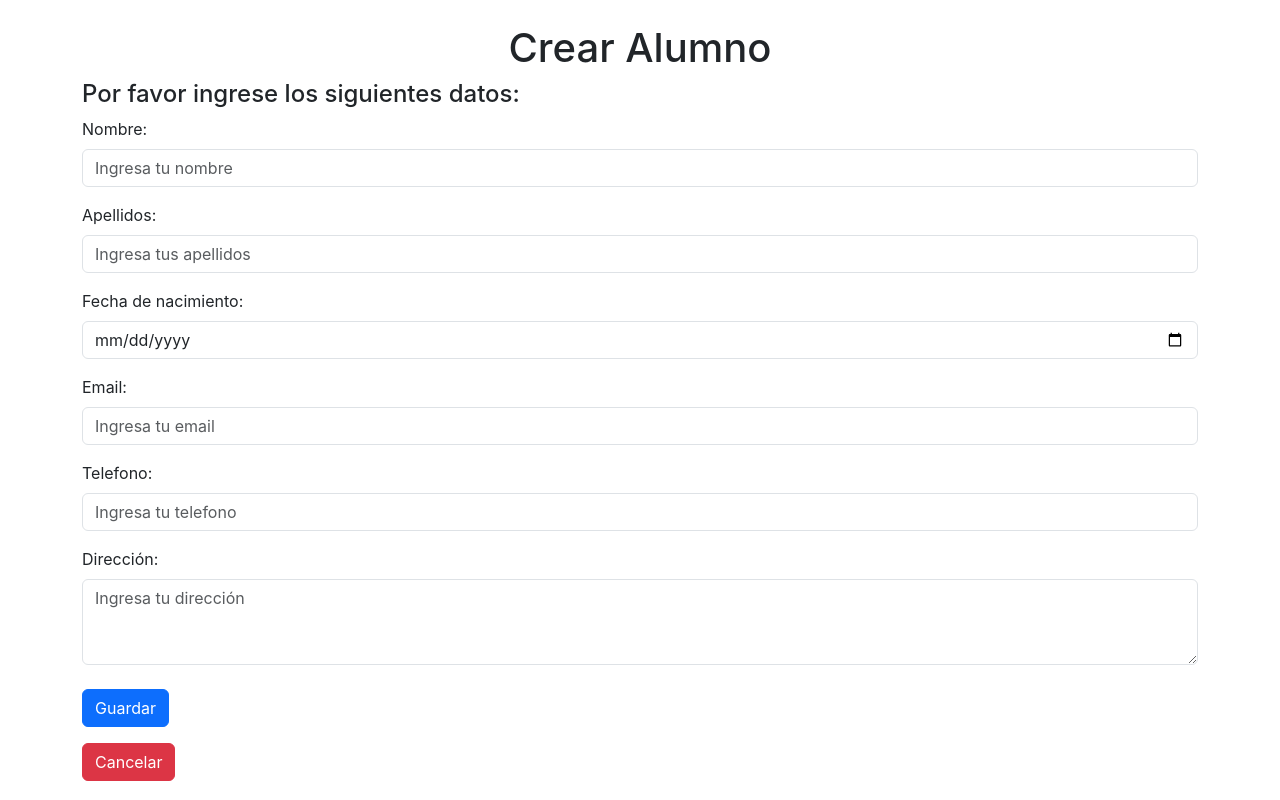
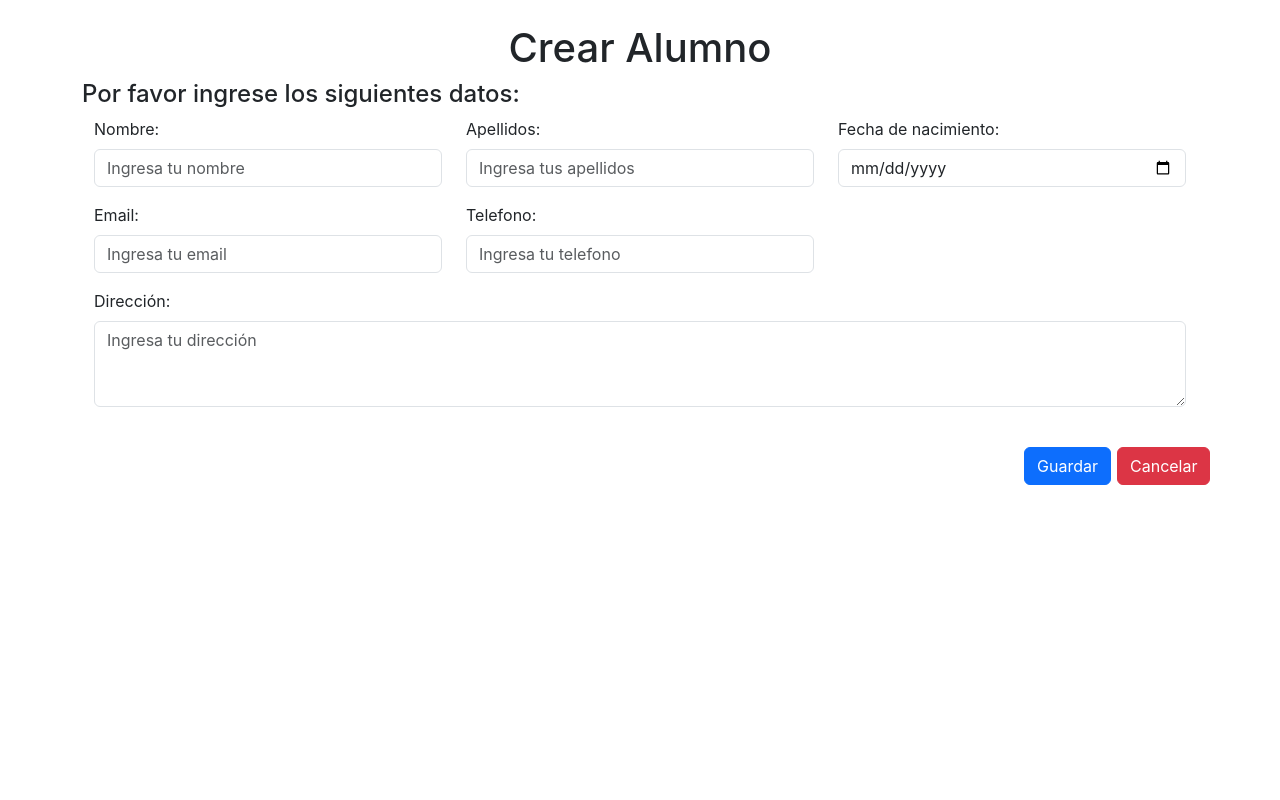
Before and after one commit to luisguillermo2017/react-alumnos-universidad-creativa-p3-2025, a React (Create React App) app: page /crearAlumno in a window 1280 px wide. Built offline with nearby package versions, Linux system fonts and the light colour scheme.

Commit message:
Dinamismo para tipos de ambiente

```diff
--- a/src/App.js
+++ b/src/App.js
@@ -4,27 +4,54 @@ import ListaAlumnos from './views/ListaAlumnos';
 import CrearAlumno from './views/CrearAlumno';
 import Error404 from './views/Error404';
 import EditarAlumno from './views/EditarAlumno';
+import Login from './views/Login';
 
 function App() {
+
+  const estadoLogin = true;
+  const rol = 'estandar';
+
+  if (estadoLogin) {
+
     return (
       <>
 
         <BrowserRouter>
 
           <Routes>
-          <Route path='/' element={  <ListaAlumnos /> } ></Route>
-          <Route path='/crearAlumno' element={  <CrearAlumno /> } ></Route>
-          <Route path='/editarAlumno' element={  <EditarAlumno /> } ></Route>
-          <Route path='/*' element={  <Error404 /> } ></Route>
+            <Route path='/' element={<ListaAlumnos />} ></Route>
+            <Route path='/crearAlumno' element={<CrearAlumno />} ></Route>
+            <Route path='/editarAlumno' element={<EditarAlumno />} ></Route>
+            <Route path='/*' element={<Error404 />} ></Route>
           </Routes>
 
         </BrowserRouter>
 
+      </>
+    );
+
+  }
+
+  if (!estadoLogin) {
+
+    return (
+      <>
+
+        <BrowserRouter>
+
+          <Routes>
+            <Route path='/*' element={<Login />} ></Route>
+          </Routes>
+
+        </BrowserRouter>
+
+      </>
+    );
+
+  }
 
 
 
-    </>
-  );
 }
 
 export default App;
--- a/src/ambientes/RutasEndpoinst.js
+++ b/src/ambientes/RutasEndpoinst.js
@@ -1,23 +1,61 @@
-/*
-Mas adelante, en  este mismo archivo, se programaran los diferentes ambientes para:
-Producción, QA, Desarrollo Local, Desarrollo en Servidores
-Por ahora solamente estarán las rutas
-*/
+let Ambiente = '';
+
+Ambiente = 'Local';
+// Ambiente = 'Desarrollo';
+//Ambiente = 'QA';
+// Ambiente = 'Produ';
+
+
+let ruta_apis_alumnos = '';
+let ruta_apis_cursos = '';
+let ruta_apis_tipo_cambio = '';
+
+switch(Ambiente){
+    case 'Local':
+        ruta_apis_alumnos = "http://localhost:3001/";
+        ruta_apis_cursos = "http://localhost:3002/";
+        ruta_apis_tipo_cambio = "http://localhost:3003";
+        break;
+    case 'Desarrollo':
+        ruta_apis_alumnos = "http://192.168.42.13:3001/";
+        ruta_apis_cursos = "http://1192.168.42.13:3002/";
+        ruta_apis_tipo_cambio = "http://192.168.88.40:3001/";
+        break;
+    case 'QA':
+        ruta_apis_alumnos = "http://192.168.51.20:3001/";
+        ruta_apis_cursos = "http://192.168.51.20:3002/";
+          ruta_apis_tipo_cambio = "http://192.168.88.40:3001/";
+        break;
+    case 'Produ':
+        ruta_apis_alumnos = "https://apis.bancoamerica.com:3001/";
+        ruta_apis_cursos = "https://apis.bancoamerica.com:3002/";
+        ruta_apis_tipo_cambio = "http://192.168.88.40:3001/";
+        break;
+    default:
+        ruta_apis_alumnos = "http://localhost:3001/";
+        ruta_apis_cursos = "http://localhost:3002/";
+        ruta_apis_tipo_cambio = "http://192.168.88.40:3001/";
+        break;
+}
+
+
 
  export const rutas_endpoint = {
 
-    getAlumnoById : "http://localhost:3001/api/alumnos/listarPorId/",
+    getAlumnoById : ruta_apis_alumnos + "api/alumnos/listarPorId/",
 
-    createAlumno : "http://localhost:3001/api/alumnos/insertar",
+    createAlumno : ruta_apis_alumnos + "api/alumnos/insertar",
 
     //Listar todos los alumnos
-    getAllAlumnos: "http://localhost:3001/api/alumnos/listarTodos",
+    getAllAlumnos: ruta_apis_alumnos + "api/alumnos/listarTodos",
 
     //Activar o inactivar un alumno
-    delete_Logico_O_Fisico_Alumno: "http://localhost:3001/api/alumnos/activarOinactivar",
+    delete_Logico_O_Fisico_Alumno: ruta_apis_alumnos + "api/alumnos/activarOinactivar",
 
     //Actualizar un alumno
-    update_Alumno: "http://localhost:3001/api/alumnos/actualizacionTotal/"
+    update_Alumno: ruta_apis_alumnos + "api/alumnos/actualizacionTotal/",
+
+    getAllCursos: ruta_apis_cursos +  "api/cursos/listarTodos"
 
 
 }
--- a/src/components/FormularioCrearAlumno.jsx
+++ b/src/components/FormularioCrearAlumno.jsx
@@ -1,6 +1,6 @@
 import React, { useState } from 'react'
 import { useDispatch, useSelector } from 'react-redux';
-import { Button, Form } from 'react-bootstrap';
+import { Button, Form, Container, Row, Col } from 'react-bootstrap';
 import { Link, useNavigate } from 'react-router-dom';
 import Swal from 'sweetalert2';
 import { createAlumno } from '../services/AlumnosServices';
@@ -155,7 +155,14 @@ export default function FormularioCrearAlumno() {
 
         <>
 
+            <Container>
+
                 <Form onSubmit={guardar}>
+
+                    {/* Fila 1 */}
+                    <Row>
+
+                        <Col md={4}>
 
                             <Form.Group className='mb-3'>
 
@@ -169,6 +176,10 @@ export default function FormularioCrearAlumno() {
 
                             </Form.Group>
 
+                        </Col>
+
+                        <Col md={4}>
+
                             <Form.Group className='mb-3'>
 
                                 <Form.Label>Apellidos:</Form.Label>
@@ -180,6 +191,10 @@ export default function FormularioCrearAlumno() {
                                 />
 
                             </Form.Group>
+
+                        </Col>
+
+                        <Col md={4}>
 
                             <Form.Group className='mb-3'>
 
@@ -193,6 +208,15 @@ export default function FormularioCrearAlumno() {
 
                             </Form.Group>
 
+                        </Col>
+
+                    </Row>
+
+                    {/* Fila 2 */}
+                    <Row>
+
+                        <Col md={4}>
+
                             <Form.Group className='mb-3'>
 
                                 <Form.Label>Email:</Form.Label>
@@ -205,6 +229,10 @@ export default function FormularioCrearAlumno() {
 
                             </Form.Group>
 
+                        </Col>
+
+                        <Col md={4}>
+
                             <Form.Group className='mb-3'>
 
                                 <Form.Label>Telefono:</Form.Label>
@@ -216,6 +244,19 @@ export default function FormularioCrearAlumno() {
                                 />
 
                             </Form.Group>
+
+                        </Col>
+
+                        <Col md={4}>
+
+                        </Col>
+
+                    </Row>
+
+                    {/* Fila 3 */}
+                    <Row>
+
+                        <Col md={12}>
 
                             <Form.Group className='mb-3'>
 
@@ -230,16 +271,30 @@ export default function FormularioCrearAlumno() {
 
                             </Form.Group>
 
-                <p className='mt-4'>
+                        </Col>
+
+                    </Row>
+
+                    {/* Fila 4 */}
+                    <Row className='mt-4'>
+
+                        <Col md={10}>
+
+                        </Col>
+
+                        <Col md={1}>
                             <Button type='submit'>Guardar</Button>
-                </p>
+                        </Col>
 
+                        <Col md={1}>
+                            <Button variant='danger' as={Link} to='/'>Cancelar</Button>
+                        </Col>
 
-                <p>
-                    <Button variant='danger' as={Link} to='/'>Cancelar</Button>
-                </p>
+                    </Row>
 
                 </Form>
+
+            </Container>
 
         </>
 
--- a/src/services/AlumnosServices.js
+++ b/src/services/AlumnosServices.js
@@ -32,7 +32,8 @@ export const getAllAlumnos = async () => {
                         //esparcir datos = ...
                         ...alumno,
                         //función ternaria = hago pregunta ? si es verdadero se muestra este dato : sino se muestre este otro
-                        Estado: alumno.Estado ? "activo" : "inactivo"
+                        Estado: alumno.Estado ? "activo" : "inactivo",
+                        FechaNacimiento: new Date(alumno.FechaNacimiento).toISOString().split('T')[0]
                     }
                 }
             );
--- /dev/null
+++ b/src/views/Login.jsx
@@ -0,0 +1,7 @@
+import React from 'react'
+
+export default function Login() {
+  return (
+    <div>Login</div>
+  )
+}
```
Lines whose indentation alone changed are shown as unchanged.
